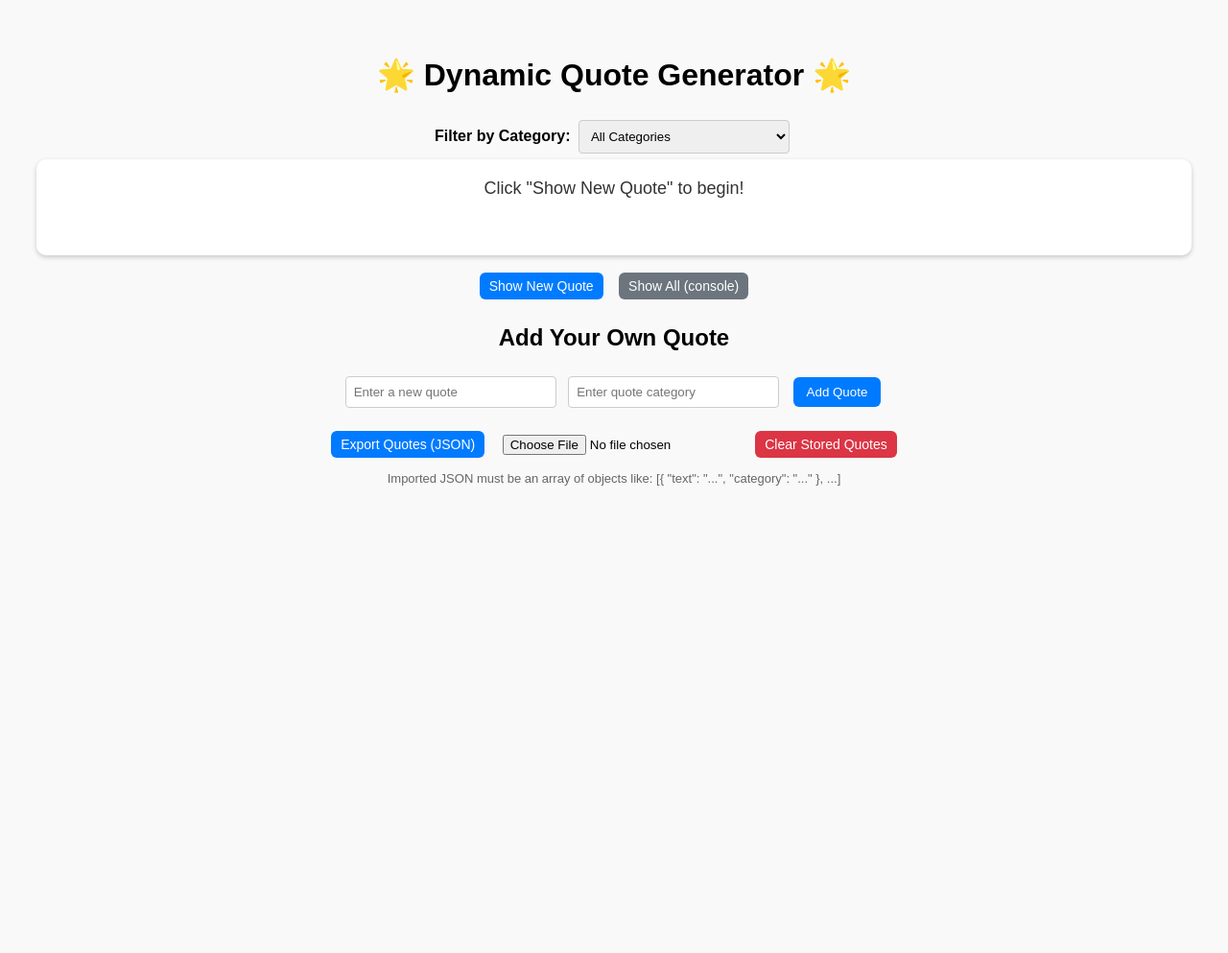
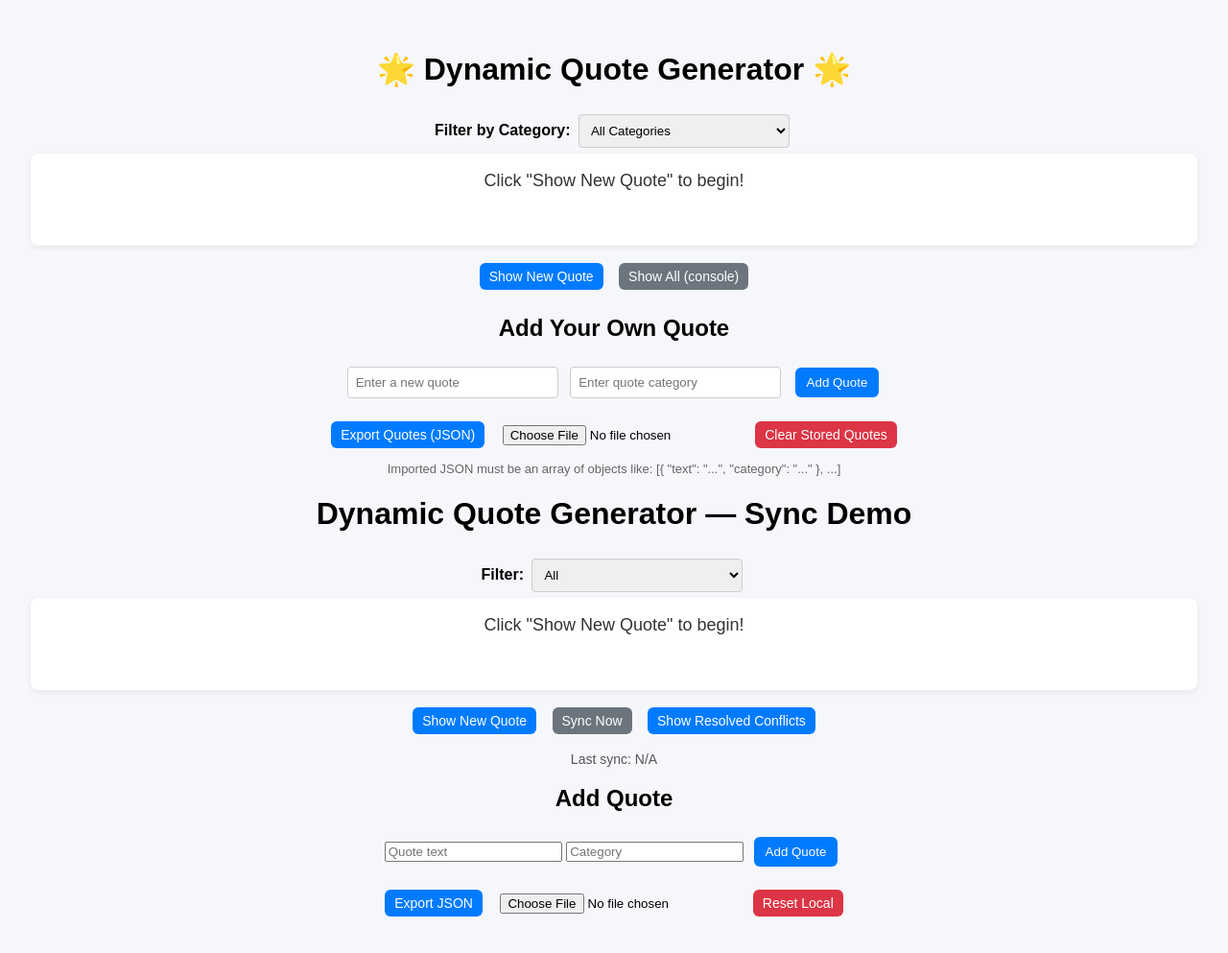
Before and after one commit to BELINDAH120/alx_fe_javascript, a plain HTML site: page dom-manipulation/index.html in a window 1280 px wide. Shown: the whole page at 96% size. Before the commit the page ends 800 px from the top, so only its background shows below. Drawn offline with Linux system fonts and the light colour scheme.

Commit message:
Update index.html

```diff
--- a/dom-manipulation/index.html
+++ b/dom-manipulation/index.html
@@ -103,3 +103,70 @@
   <script src="script.js"></script>
 </body>
 </html>
+
+<!DOCTYPE html>
+<html lang="en">
+<head>
+  <meta charset="UTF-8" />
+  <meta name="viewport" content="width=device-width, initial-scale=1.0"/>
+  <title>Dynamic Quote Generator — Sync Demo</title>
+  <style>
+    body { font-family: Arial, sans-serif; background:#f6f7fb; padding:24px; text-align:center; }
+    #quoteDisplay{ background:#fff; padding:18px; border-radius:8px; box-shadow:0 2px 6px rgba(0,0,0,.08); min-height:60px; }
+    .controls { margin-top:12px; }
+    #syncStatus{ margin-top:12px; font-size:14px; color:#555; }
+    #conflictPanel{ margin-top:16px; display:none; background:#fff; padding:12px; border-radius:6px; text-align:left; max-width:720px; margin-left:auto; margin-right:auto; box-shadow:0 2px 6px rgba(0,0,0,.06); }
+    .conflict-item{ border-bottom:1px solid #eee; padding:8px 0; }
+    .conflict-buttons{ margin-top:6px; }
+    button { padding:8px 12px; margin:6px; border-radius:6px; border:none; cursor:pointer; background:#007bff; color:#fff; }
+    button.secondary{ background:#6c757d; }
+    button.danger{ background:#dc3545; }
+    .small{ padding:6px 10px; font-size:14px; }
+    label{ font-weight:bold; }
+  </style>
+</head>
+<body>
+  <h1>Dynamic Quote Generator — Sync Demo</h1>
+
+  <div>
+    <label for="categoryFilter">Filter:</label>
+    <select id="categoryFilter"><option value="all">All</option></select>
+  </div>
+
+  <div id="quoteDisplay">Click "Show New Quote" to begin!</div>
+  <div id="quoteCategory"></div>
+
+  <div class="controls">
+    <button id="newQuote" class="small">Show New Quote</button>
+    <button id="syncNow" class="small secondary">Sync Now</button>
+    <button id="showConflicts" class="small">Show Resolved Conflicts</button>
+  </div>
+
+  <div id="syncStatus">Last sync: N/A</div>
+
+  <!-- Conflict panel -->
+  <div id="conflictPanel">
+    <h3>Resolved Conflicts</h3>
+    <div id="conflictList"></div>
+    <div style="text-align:right; margin-top:8px;">
+      <button id="closeConflicts" class="small secondary">Close</button>
+    </div>
+  </div>
+
+  <!-- Add quote UI -->
+  <h2>Add Quote</h2>
+  <div>
+    <input id="newQuoteText" placeholder="Quote text" />
+    <input id="newQuoteCategory" placeholder="Category" />
+    <button id="addQuoteBtn">Add Quote</button>
+  </div>
+
+  <div style="margin-top:12px;">
+    <button id="exportBtn" class="small">Export JSON</button>
+    <input id="importFile" type="file" accept=".json" />
+    <button id="clearStorage" class="small danger">Reset Local</button>
+  </div>
+
+  <script src="script.js"></script>
+</body>
+</html>
```
